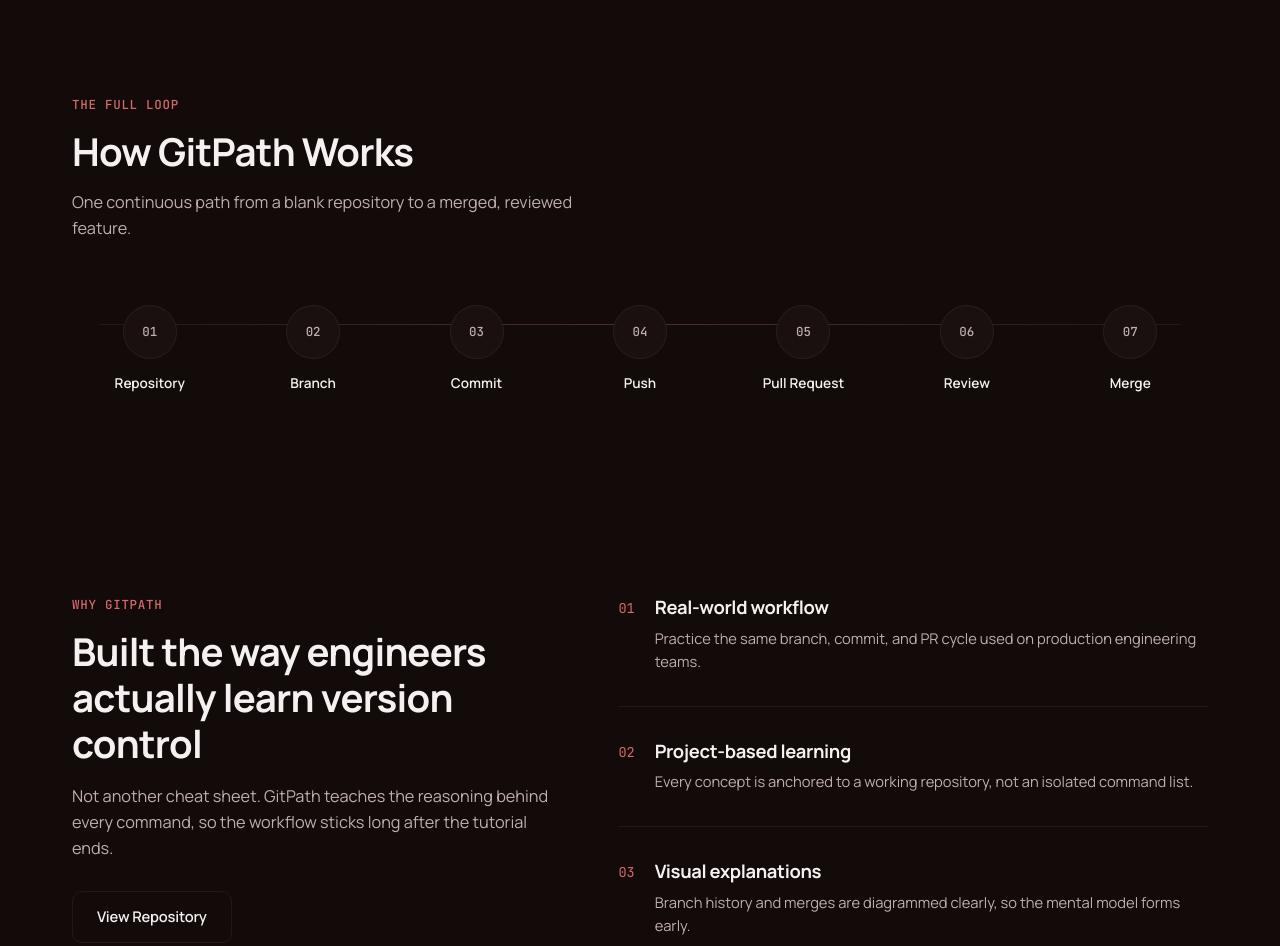
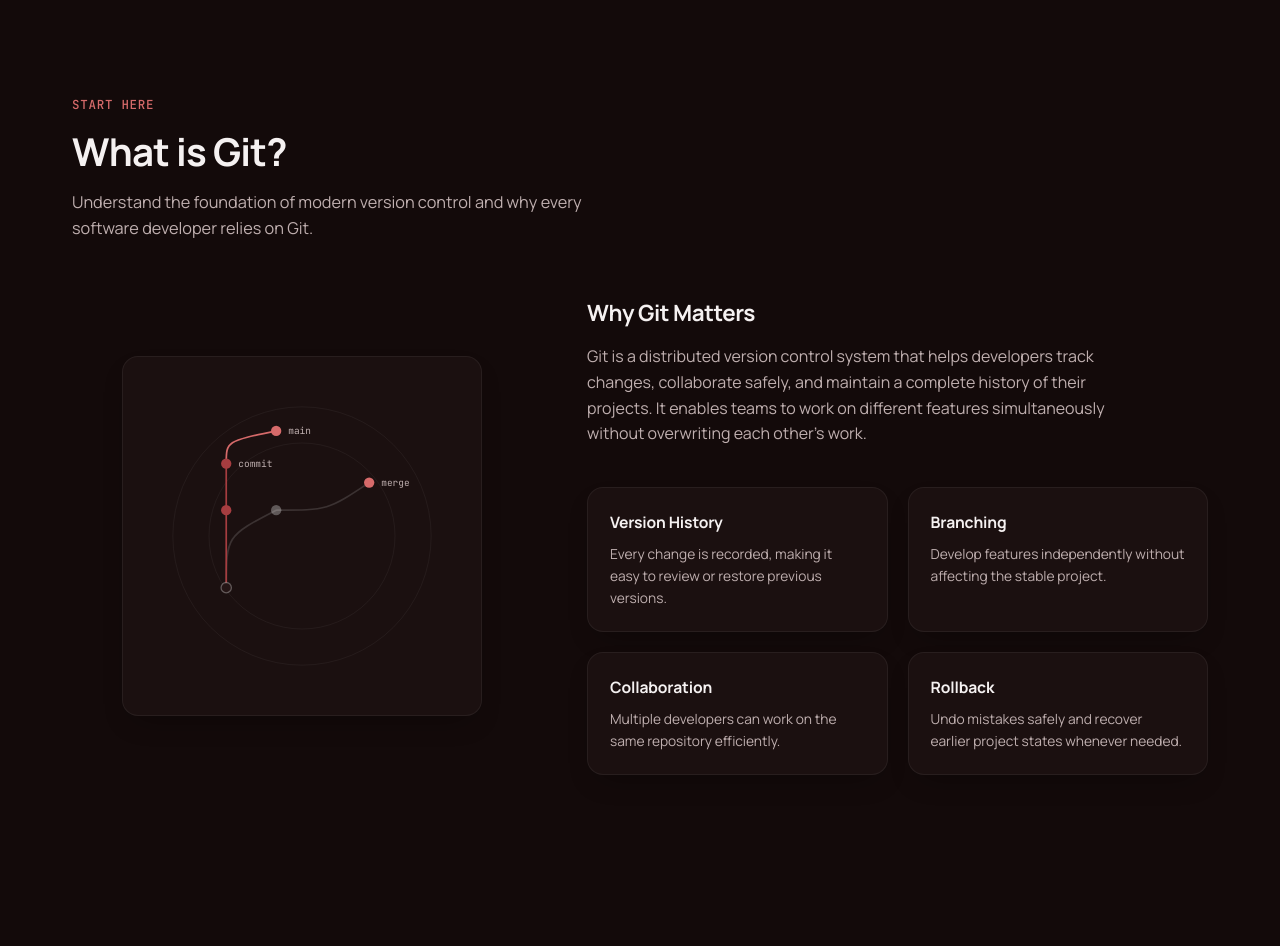
Before and after one commit to meowryam/Github-Workflow-Practice, a plain HTML site: page index.html in a window 1280 px wide. Shown: the part 1360-2306 px from the top of the page. Drawn offline with Linux system fonts and the light colour scheme.

Commit message:
docs: add What is Git section

```diff
--- a/index.html
+++ b/index.html
@@ -204,6 +204,68 @@
       </div>
     </section>
 
+    <!-- ============ WHAT IS GIT ============ -->
+    <section class="section" id="what-is-git">
+      <div class="container">
+        <div class="section-head reveal">
+          <p class="eyebrow">Start here</p>
+          <h2>What is Git?</h2>
+          <p class="section-sub">Understand the foundation of modern version control and why every software developer relies on Git.</p>
+        </div>
+
+        <div class="git-intro-grid">
+          <div class="git-intro-visual reveal" aria-hidden="true">
+            <div class="git-visual-card">
+              <svg width="100%" height="100%" viewBox="0 0 360 360" fill="none">
+                <circle cx="180" cy="180" r="150" stroke="var(--border)" stroke-width="1"/>
+                <circle cx="180" cy="180" r="108" stroke="var(--border)" stroke-width="1"/>
+
+                <path d="M92 240 C 92 180, 92 180, 150 150" stroke="rgba(255,255,255,0.14)" stroke-width="2" fill="none"/>
+                <path d="M92 240 L92 96" stroke="var(--accent-secondary)" stroke-width="2" fill="none"/>
+                <path d="M92 96 C 92 70, 92 70, 150 58" stroke="var(--highlight)" stroke-width="2" fill="none"/>
+                <path d="M150 150 C 210 150, 210 150, 258 118" stroke="rgba(255,255,255,0.14)" stroke-width="2" fill="none"/>
+
+                <circle cx="92" cy="240" r="6" fill="var(--bg-secondary)" stroke="rgba(255,255,255,0.3)" stroke-width="1.5"/>
+                <circle cx="92" cy="150" r="6" fill="var(--accent-secondary)"/>
+                <circle cx="92" cy="96" r="6" fill="var(--accent-secondary)"/>
+                <circle cx="150" cy="58" r="6" fill="var(--highlight)"/>
+                <circle cx="150" cy="150" r="6" fill="rgba(255,255,255,0.3)"/>
+                <circle cx="258" cy="118" r="6" fill="var(--highlight)"/>
+
+                <text x="164" y="62" fill="var(--text-secondary)" font-size="11" font-family="JetBrains Mono, monospace">main</text>
+                <text x="106" y="100" fill="var(--text-secondary)" font-size="11" font-family="JetBrains Mono, monospace">commit</text>
+                <text x="272" y="122" fill="var(--text-secondary)" font-size="11" font-family="JetBrains Mono, monospace">merge</text>
+              </svg>
+            </div>
+          </div>
+
+          <div class="git-intro-content">
+            <h3 class="reveal">Why Git Matters</h3>
+            <p class="reveal">Git is a distributed version control system that helps developers track changes, collaborate safely, and maintain a complete history of their projects. It enables teams to work on different features simultaneously without overwriting each other's work.</p>
+
+            <div class="git-mini-grid">
+              <div class="card git-mini-card reveal">
+                <h4>Version History</h4>
+                <p>Every change is recorded, making it easy to review or restore previous versions.</p>
+              </div>
+              <div class="card git-mini-card reveal">
+                <h4>Branching</h4>
+                <p>Develop features independently without affecting the stable project.</p>
+              </div>
+              <div class="card git-mini-card reveal">
+                <h4>Collaboration</h4>
+                <p>Multiple developers can work on the same repository efficiently.</p>
+              </div>
+              <div class="card git-mini-card reveal">
+                <h4>Rollback</h4>
+                <p>Undo mistakes safely and recover earlier project states whenever needed.</p>
+              </div>
+            </div>
+          </div>
+        </div>
+      </div>
+    </section>
+
     <!-- ============ WORKFLOW ============ -->
     <section class="section" id="workflow">
       <div class="container">
--- a/script.js
+++ b/script.js
@@ -87,4 +87,9 @@
     reason.style.transitionDelay = (i * 0.08) + 's';
   });
 
+  const gitMiniCards = document.querySelectorAll('.git-mini-card.reveal');
+  gitMiniCards.forEach(function (card, i) {
+    card.style.transitionDelay = (i * 0.08) + 's';
+  });
+
 })();
--- a/style.css
+++ b/style.css
@@ -8,6 +8,7 @@
    5. Navbar
    6. Hero
    7. Feature Cards
+   7b. What is Git Section
    8. Workflow Timeline
    9. Why Section
    10. Footer
@@ -626,6 +627,79 @@ p {
   font-size: 0.92rem;
 }
 
+/* ---------- 7b. What is Git Section ---------- */
+.git-intro-grid {
+  display: grid;
+  grid-template-columns: 0.85fr 1.15fr;
+  gap: 56px;
+  align-items: center;
+}
+
+.git-intro-visual {
+  display: flex;
+  justify-content: center;
+}
+
+.git-visual-card {
+  width: 100%;
+  max-width: 360px;
+  aspect-ratio: 1 / 1;
+  background: var(--bg-surface);
+  border: 1px solid var(--border);
+  border-radius: var(--radius);
+  box-shadow: var(--shadow-card);
+  padding: 24px;
+  display: flex;
+  align-items: center;
+  justify-content: center;
+  transition: border-color var(--transition), box-shadow var(--transition);
+}
+
+.git-visual-card:hover {
+  border-color: var(--border-hover);
+}
+
+.git-intro-content h3 {
+  font-size: 1.4rem;
+  margin-bottom: 16px;
+}
+
+.git-intro-content > p {
+  font-size: 1rem;
+  max-width: 560px;
+  margin-bottom: 40px;
+}
+
+.git-mini-grid {
+  display: grid;
+  grid-template-columns: repeat(2, 1fr);
+  gap: 20px;
+}
+
+.git-mini-card {
+  padding: 22px;
+  transition: transform var(--transition), border-color var(--transition), box-shadow var(--transition);
+}
+
+.git-mini-card:hover {
+  transform: translateY(-8px);
+  border-color: var(--border-hover);
+  box-shadow: 0 24px 44px -18px rgba(0, 0, 0, 0.55), 0 0 0 1px var(--border-hover);
+}
+
+.git-mini-card h4 {
+  font-size: 0.98rem;
+  font-weight: 700;
+  color: var(--text-primary);
+  margin-bottom: 8px;
+  letter-spacing: -0.01em;
+}
+
+.git-mini-card p {
+  font-size: 0.86rem;
+  line-height: 1.6;
+}
+
 /* ---------- 8. Workflow Timeline ---------- */
 .timeline {
   position: relative;
@@ -798,6 +872,17 @@ p {
 }
 
 /* ---------- 12. Responsive ---------- */
+@media (max-width: 1100px) {
+  .git-intro-grid {
+    grid-template-columns: 0.75fr 1.25fr;
+    gap: 40px;
+  }
+
+  .git-visual-card {
+    max-width: 300px;
+  }
+}
+
 @media (max-width: 968px) {
   .hero-inner {
     grid-template-columns: 1fr;
@@ -815,6 +900,15 @@ p {
 
   .why-grid {
     grid-template-columns: 1fr;
+  }
+
+  .git-intro-grid {
+    grid-template-columns: 1fr;
+    gap: 40px;
+  }
+
+  .git-intro-visual {
+    order: -1;
   }
 
   .nav-links {
@@ -837,6 +931,14 @@ p {
 
   .feature-grid {
     grid-template-columns: 1fr;
+  }
+
+  .git-mini-grid {
+    grid-template-columns: 1fr;
+  }
+
+  .git-intro-content > p {
+    margin-bottom: 32px;
   }
 
   .timeline {
```
